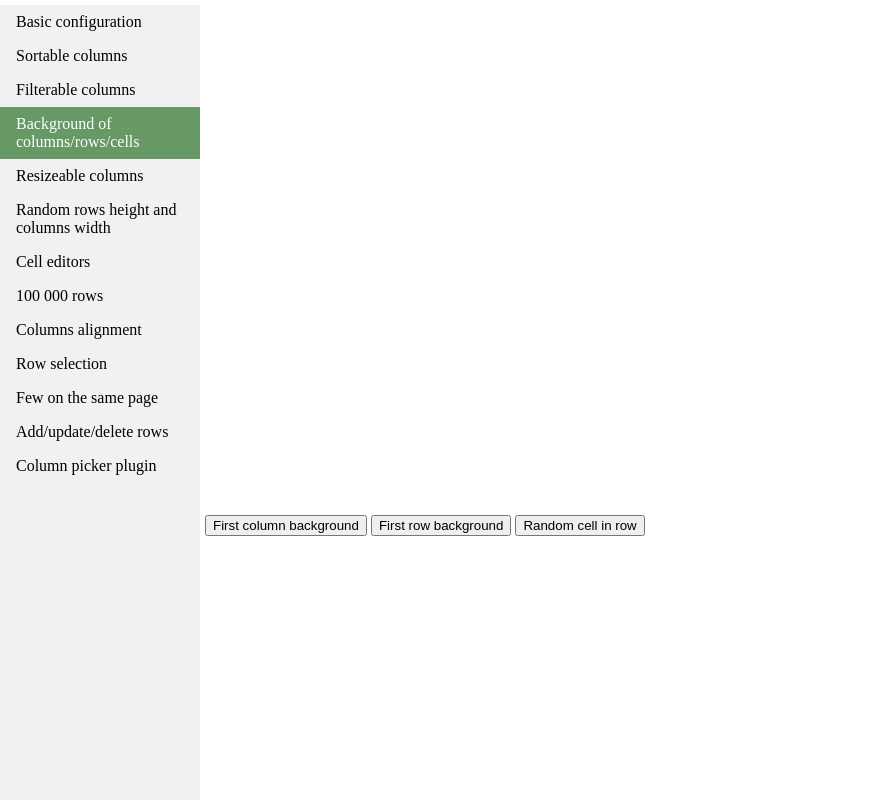
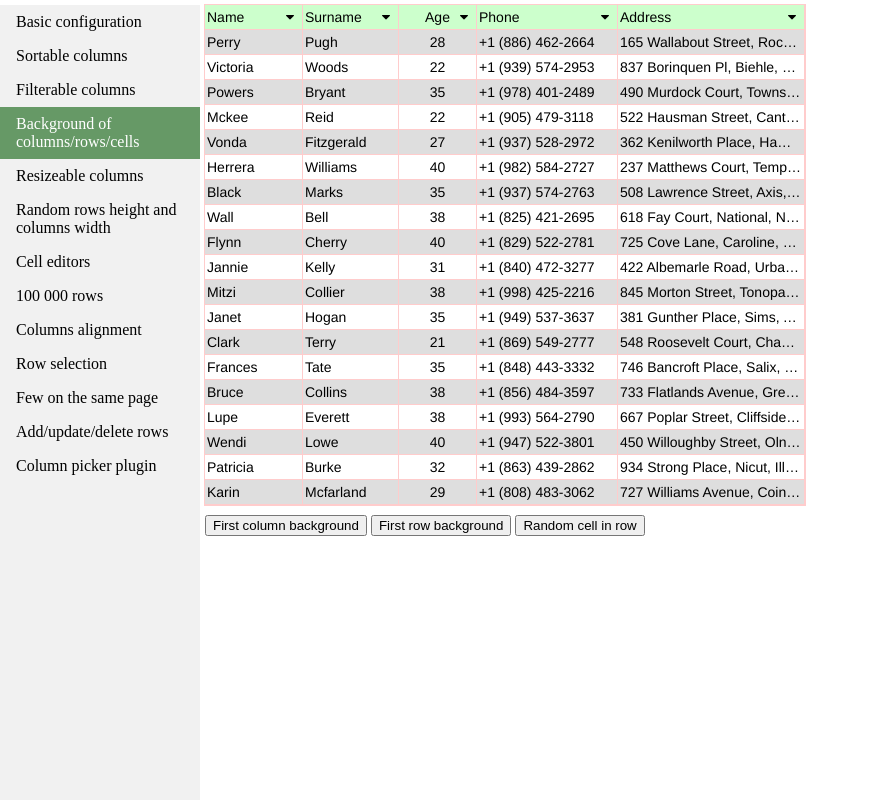
Before and after one commit to truehot/smallGrid, a plain HTML site: page examples/example4.html in a window 1280 px wide. Shown: the whole page, without its empty margins (0-869 px from the left). Drawn offline with Linux system fonts and the light colour scheme.

Commit message:
Fix an error with example 4

```diff
--- a/examples/example4.html
+++ b/examples/example4.html
@@ -6,7 +6,7 @@
     <link href="http://maxcdn.bootstrapcdn.com/font-awesome/4.3.0/css/font-awesome.min.css" rel="stylesheet" />
     <link rel="stylesheet" href="../styles.all.css" type="text/css" />
     <script src="../libs/jquery-2.1.4.min.js"></script>
-    <script src="../small.grid.all.js"></script>
+    <script src="../small.grid.all.min.js"></script>
     <link rel="stylesheet" href="example.css" type="text/css" />
     <script src="example.js"></script>
     <style>
```
